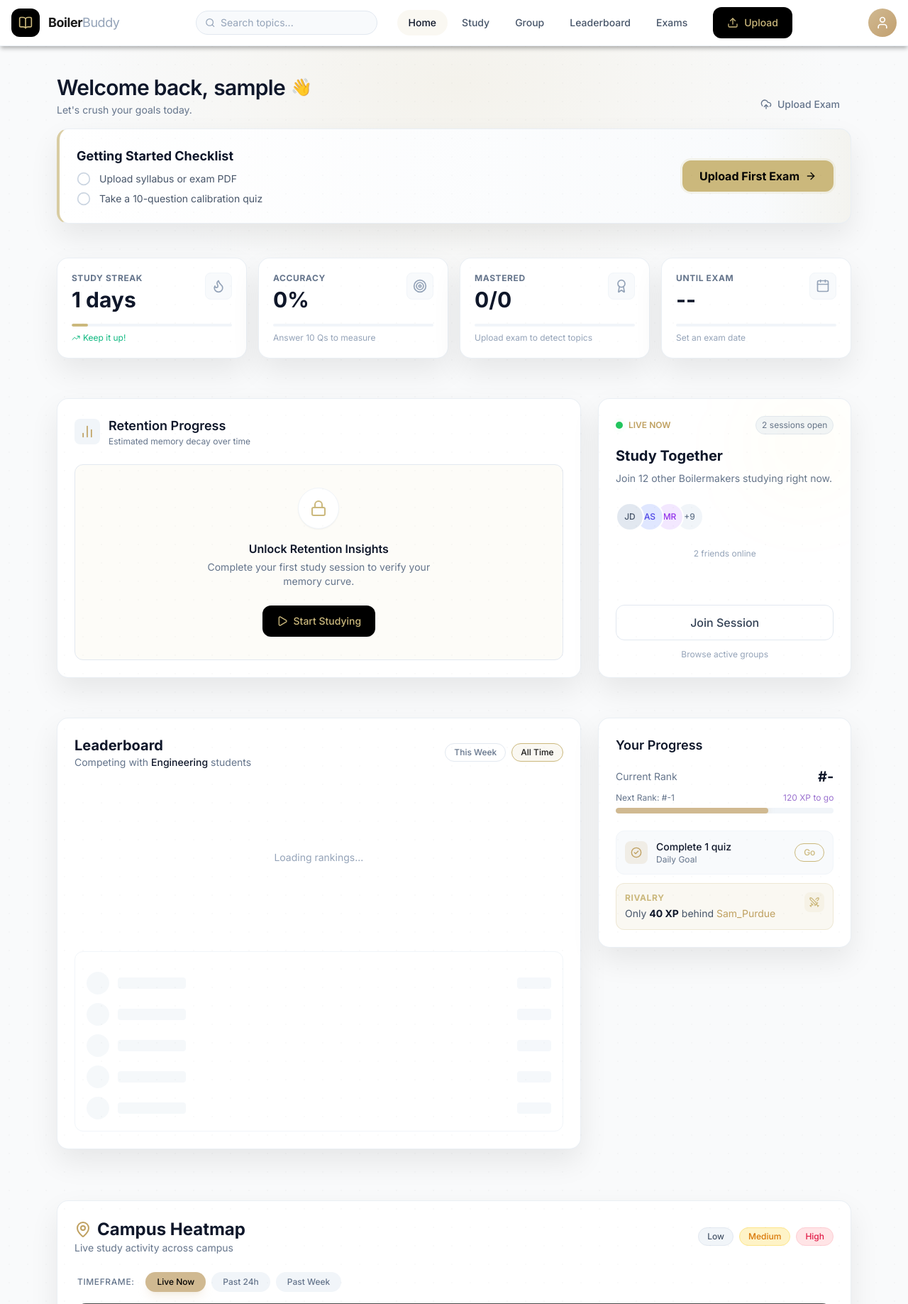
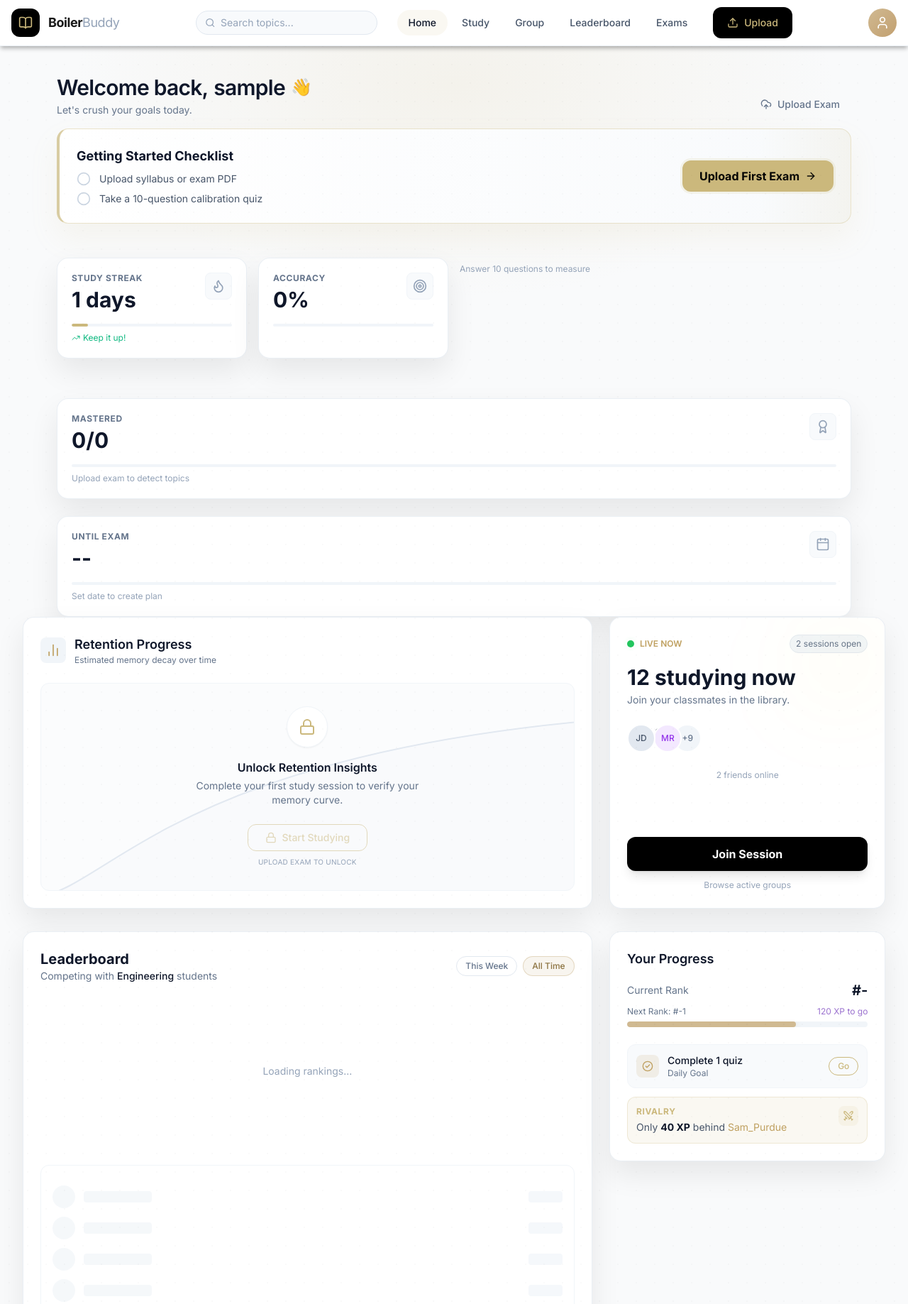
Before and after one commit to veersanyal/LearningApp, a Flask app: page /dashboard in a window 1280 px wide. Shown: the top 1837 px of the page at 71% size. Run offline with Flask 3, Linux system fonts and the light colour scheme; a user stored in the database is signed in; data comes from the database, SQL or seed files in the repository; tables that the repository leaves empty hold one stand-in row (values such as "Sample post"); some libraries are stand-ins or nearby versions.

Commit message:
Polish Dashboard: High-Impact Hierarchy, Hero Surfaces, Retention Skeleton

```diff
--- a/static/style.css
+++ b/static/style.css
@@ -257,9 +257,25 @@ body {
 }
 
 /* Layer 2: Inset Panels */
+/* Layer 2: Inset Panels */
 .dark .surface-inset {
   background-color: #0A1120;
   border: 1px solid rgba(255, 255, 255, 0.10);
+}
+
+/* Hero Surface (Layer 1.5 - Highlighted) */
+.surface-hero {
+  background-color: #ffffff;
+  border: 1px solid rgba(203, 184, 124, 0.4);
+  /* Gold Tint Border */
+  box-shadow: 0 20px 40px rgba(203, 184, 124, 0.1);
+}
+
+.dark .surface-hero {
+  background-color: #131b2e;
+  /* Slightly lighter than card */
+  border: 1px solid rgba(203, 184, 124, 0.3);
+  box-shadow: 0 20px 40px rgba(0, 0, 0, 0.4), 0 0 20px rgba(203, 184, 124, 0.05);
 }
 
 /* Button Utilities - Paper UI */
@@ -331,21 +347,40 @@ body {
 }
 
 /* Chip Component */
+/* Chips & Pills Standardized */
 .chip {
+  padding: 0.25rem 0.75rem;
+  /* py-1 px-3 */
   border-radius: 9999px;
+  font-size: 0.75rem;
+  /* text-xs */
+  font-weight: 500;
+  border: 1px solid transparent;
+  transition: all 0.2s;
+  height: 28px;
+  /* Fixed height */
+  display: inline-flex;
+  align-items: center;
+  justify-content: center;
+}
+
+.chip[data-active="true"] {
+  background-color: rgba(208, 185, 145, 0.15);
+  color: #8c7340;
+  border-color: rgba(208, 185, 145, 0.5);
+}
+
+.dark .chip[data-active="true"] {
+  background-color: rgba(203, 184, 124, 0.15);
+  color: #CBB87C;
+  border-color: #CBB87C;
+}
+
+.chip {
+  background-color: #ffffff;
   border: 1px solid #e2e8f0;
   /* slate-200 */
-  background-color: #ffffff;
-  padding: 0.25rem 0.75rem;
-  font-size: 0.875rem;
   color: #64748b;
-  transition: all 0.2s;
-}
-
-.chip[data-active="true"] {
-  border-color: #CBB87C;
-  background-color: rgba(203, 184, 124, 0.1);
-  color: #1a1a1a;
 }
 
 .dark .chip {
--- a/templates/dashboard.html
+++ b/templates/dashboard.html
@@ -31,7 +31,7 @@
 
         <!-- Next Up / Getting Started Card -->
         <div
-            class="surface-card p-6 border-l-4 border-l-[#CBB87C]/70 relative overflow-hidden bg-gradient-to-r from-white to-slate-50 dark:from-[#0D1526] dark:to-[#0A1120]">
+            class="surface-hero rounded-2xl p-6 border-l-4 border-l-[#CBB87C]/70 relative overflow-hidden bg-gradient-to-r from-white to-slate-50 dark:from-[#0D1526] dark:to-[#0A1120]">
             <!-- Getting Started State (if no data) -->
             <div x-show="!allTopics || allTopics.length == 0"
                 class="flex flex-col md:flex-row justify-between items-center gap-4">
@@ -148,10 +148,11 @@
             <div class="w-full h-1 bg-slate-100 dark:bg-white/10 rounded-full mt-4 overflow-hidden">
                 <div class="h-full bg-[#CBB87C] rounded-full" :style="'width: ' + (accuracy || 0) + '%'"></div>
             </div>
+        </div>
         <div class="mt-2">
-                <!-- Empty State -->
+            <!-- Empty State Micro-copy -->
             <div class="flex items-center gap-2" x-show="!accuracy">
-                    <span class="text-xs text-slate-400">Answer 10 Qs to measure</span>
+                <span class="text-xs text-slate-400">Answer 10 questions to measure</span>
             </div>
         </div>
     </div>
@@ -204,9 +205,9 @@
                 :style="`width: ${daysUntilExam ? Math.max(10, 100 - daysUntilExam*5) : 0}%`"></div>
         </div>
         <div class="mt-2">
-                <!-- Empty State -->
+            <!-- Empty State Micro-copy -->
             <p class="text-xs text-slate-400 flex items-center gap-1" x-show="!daysUntilExam">
-                    <span>Set an exam date</span>
+                <span>Set date to create plan</span>
             </p>
             <p class="text-xs text-blue-500" x-show="daysUntilExam">Get ready!</p>
         </div>
@@ -229,21 +230,34 @@
             </div>
         </div>
 
-            <!-- Empty State for Chart (Paper UI) -->
+        <!-- Empty State for Chart (Skeleton Preview) -->
         <div x-show="!hasRetentionData"
-                class="flex-1 flex flex-col items-center justify-center text-center p-8 rounded-xl border border-slate-200 bg-[#CBB87C]/5 relative overflow-hidden">
+            class="flex-1 flex flex-col items-center justify-center text-center p-8 rounded-xl border border-slate-100 dark:border-white/5 bg-slate-50/50 dark:bg-white/5 relative overflow-hidden group">
+
+            <!-- Skeleton Graph Background -->
+            <svg class="absolute inset-0 w-full h-full text-slate-200 dark:text-white/5 pointer-events-none"
+                preserveAspectRatio="none">
+                <path d="M0,300 C100,280 200,100 800,50" fill="none" stroke="currentColor" stroke-width="2"
+                    vector-effect="non-scaling-stroke" />
+                <path d="M0,300 L800,300 L800,50 C200,100 100,280 0,300 Z" fill="currentColor" opacity="0.1" />
+            </svg>
+
             <div
-                    class="p-4 bg-white rounded-full mb-4 shadow-sm border border-slate-100 flex items-center justify-center relative z-10">
+                class="p-4 bg-white dark:bg-[#0D1526] rounded-full mb-4 shadow-sm border border-slate-100 dark:border-white/10 flex items-center justify-center relative z-10">
                 <i data-lucide="lock" class="w-6 h-6 text-[#CBB87C]"></i>
             </div>
-                <h4 class="text-slate-900 font-semibold mb-1 relative z-10">Unlock Retention Insights</h4>
-                <p class="text-slate-500 text-sm max-w-xs mb-6 relative z-10">Complete your first study session to
+            <h4 class="text-slate-900 dark:text-white font-semibold mb-1 relative z-10">Unlock Retention Insights</h4>
+            <p class="text-slate-500 dark:text-slate-400 text-sm max-w-xs mb-6 relative z-10">Complete your first study
+                session to
                 verify your memory curve.</p>
-                <a href="{{ url_for('study') }}"
-                    class="relative z-10 btn-primary-black text-sm font-medium shadow-sm flex items-center gap-2">
-                    <i data-lucide="play" class="w-4 h-4 text-[#CBB87C]"></i>
-                    <span class="text-[#CBB87C]">Start Studying</span>
-                </a>
+
+            <!-- Secondary/Locked CTA -->
+            <button disabled
+                class="relative z-10 px-6 py-2 rounded-xl border border-[#CBB87C] text-[#CBB87C] opacity-50 cursor-not-allowed text-sm font-medium flex items-center gap-2">
+                <i data-lucide="lock" class="w-4 h-4"></i>
+                <span>Start Studying</span>
+            </button>
+            <p class="relative z-10 text-[10px] text-slate-400 mt-2 uppercase tracking-wide">Upload exam to unlock</p>
         </div>
 
         <!-- Real Chart -->
@@ -270,9 +284,8 @@
                     sessions open</span>
             </div>
 
-                <h3 class="text-xl font-bold text-slate-900 mb-2">Study Together</h3>
-                <p class="text-sm text-slate-500 mb-6">Join 12 other Boilermakers studying right
-                    now.</p>
+            <h3 class="text-3xl font-bold text-slate-900 dark:text-white mb-1">12 studying now</h3>
+            <p class="text-sm text-slate-500 dark:text-slate-400 mb-6">Join your classmates in the library.</p>
 
             <!-- Avatar Stack -->
             <div class="flex -space-x-3 mb-6">
@@ -280,7 +293,7 @@
                     class="w-10 h-10 rounded-full border-2 border-white bg-slate-200 flex items-center justify-center text-xs text-slate-600 z-30 font-medium">
                     JD</div>
                 <div
-                        class="w-10 h-10 rounded-full border-2 border-white bg-indigo-100 flex items-center justify-center text-xs text-indigo-600 z-20 font-medium">
+                    class-="w-10 h-10 rounded-full border-2 border-white bg-indigo-100 flex items-center justify-center text-xs text-indigo-600 z-20 font-medium">
                     AS</div>
                 <div
                     class="w-10 h-10 rounded-full border-2 border-white bg-purple-100 flex items-center justify-center text-xs text-purple-600 z-10 font-medium">
@@ -294,7 +307,7 @@
 
         <div>
             <a href="{{ url_for('group_study') }}"
-                    class="block w-full border border-slate-200 dark:border-slate-700 text-slate-700 dark:text-slate-300 hover:bg-slate-50 dark:hover:bg-slate-800 py-3 rounded-xl transition-all font-medium text-center mb-3">
+                class="block w-full bg-black dark:bg-white text-white dark:text-black hover:scale-[1.02] py-3 rounded-xl transition-all font-bold text-center mb-3 shadow-lg">
                 Join Session
             </a>
             <a href="#" class="block text-center text-xs text-slate-400 hover:text-slate-600 transition-colors">
@@ -363,8 +376,7 @@
 
             <div class="flex items-center justify-between mb-2">
                 <span class="text-sm text-slate-500 dark:text-slate-400">Current Rank</span>
-                    <span class="text-xl font-bold text-slate-900 dark:text-white"
-                        x-text="'#' + (myRank || '-')"></span>
+                <span class="text-xl font-bold text-slate-900 dark:text-white" x-text="'#' + (myRank || '-')"></span>
             </div>
 
             <div class="mb-6">
@@ -458,7 +470,20 @@
         </button>
     </div>
 
-        <div class="heatmap-container relative h-[500px] w-full surface-inset overflow-hidden">
+    <!-- Summary Row -->
+    <div class="flex items-center gap-4 mb-4 text-sm text-slate-600 dark:text-slate-400">
+        <div class="flex items-center gap-2">
+            <i data-lucide="flame" class="w-4 h-4 text-[#CBB87C]"></i>
+            <span>Most active: <strong class="text-slate-900 dark:text-white">WALC</strong> • 12 live</span>
+        </div>
+        <div class="w-px h-4 bg-slate-200 dark:bg-white/10"></div>
+        <div class="flex items-center gap-2">
+            <i data-lucide="map-pin" class="w-4 h-4 text-slate-400"></i>
+            <span>Your usual spot: <strong class="text-slate-900 dark:text-white">HSSE</strong></span>
+        </div>
+    </div>
+
+    <div class="heatmap-container relative h-[400px] w-full surface-inset overflow-hidden rounded-xl">
         <!-- Map Layer (Light) -->
         <div
             class="absolute inset-0 bg-[url('https://upload.wikimedia.org/wikipedia/commons/thumb/e/ec/Campus_map_faint.svg/2000px-Campus_map_faint.svg.png')] opacity-10 bg-cover bg-center mix-blend-multiply dark:mix-blend-screen">
@@ -471,8 +496,7 @@
             <!-- Center Text if Empty -->
             <div class="absolute inset-0 flex flex-col items-center justify-center pointer-events-none z-10"
                 x-show="!studyLocations.length">
-                    <div
-                        class="p-4 bg-white/80 backdrop-blur rounded-2xl border border-slate-100 text-center shadow-lg">
+                <div class="p-4 bg-white/80 backdrop-blur rounded-2xl border border-slate-100 text-center shadow-lg">
                     <i data-lucide="map" class="w-8 h-8 text-slate-400 mx-auto mb-2"></i>
                     <p class="text-slate-600 font-medium">Map visualization loading...</p>
                     <p class="text-xs text-slate-400">(Using 2D placeholders for now)</p>
```
Lines whose indentation alone changed are shown as unchanged.
